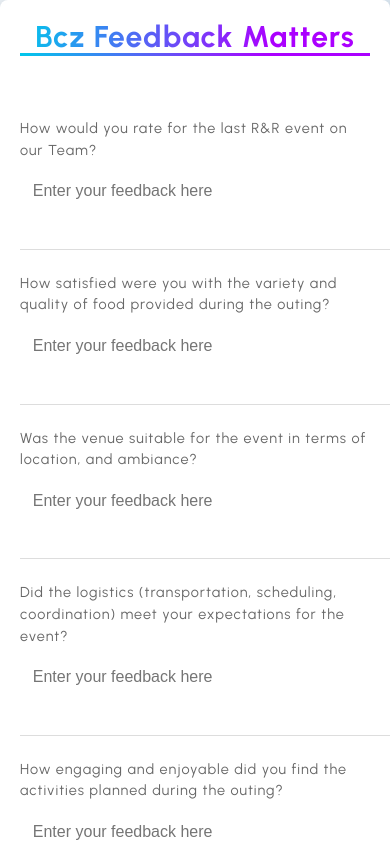
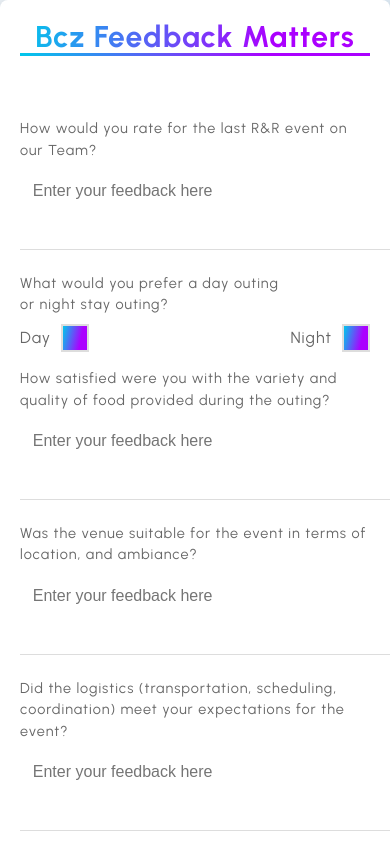
Before and after one commit to harish-soni/anonymous-form, a React (Vite) app: page / in a window 390 px wide. Shown: the top 844 px of the page. Built offline with nearby package versions, Linux system fonts and the light colour scheme; a web font is replaced by a local one.

Commit message:
Added checkbox for mobile

```diff
--- a/src/App.tsx
+++ b/src/App.tsx
@@ -45,7 +45,7 @@
         {
           title: "Preference",
           componentToRender: () => (
-            <div className="flex">
+            <div className="flex custom-textarea">
               <Checkbox
                 checked={responseObject["Day Outing"]}
                 label="Day"
--- a/src/components/FormStepper/FormStepper.tsx
+++ b/src/components/FormStepper/FormStepper.tsx
@@ -70,7 +70,14 @@
               )}
           </div>
           <div className="form-stepper__component mobile">
-            {steps.map((step) => ActiveComponent(step.title, step))}
+            {steps.map((step) => {
+              return <>
+                {ActiveComponent(step.title, step)}
+                {step?.subQues?.map((subQues) =>
+                  subQues.componentToRender(activeTitle, steps[activeIndex])
+                )}
+                    </>
+            })}
           </div>
 
           <div className="form-stepper__navigation">
```
